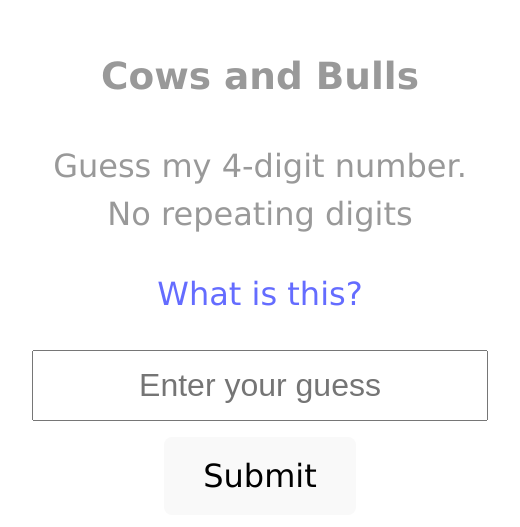
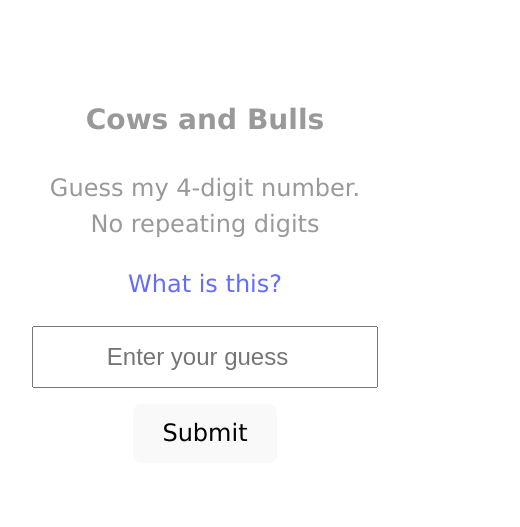
Before and after one commit to kamalx/supreme-bovines, a React (Vite) app: page / in a window 390 px wide. Shown: the part 143-670 px from the top of the page, 520 px wide, since content can reach past the window. Built offline with nearby package versions, Linux system fonts and the light colour scheme.

Commit message:
Add some tweaks for mobile

```diff
--- a/src/routes/Home.tsx
+++ b/src/routes/Home.tsx
@@ -71,7 +71,7 @@ const Home = () => {
       <p><a href="/about">What is this?</a></p>
       <form onSubmit={handleGuess}>
         <input
-          type="text"
+          type="number"
           value={guess}
           onChange={(e) => setGuess(e.target.value)}
           maxLength={4}
--- a/src/styles/App.scss
+++ b/src/styles/App.scss
@@ -17,3 +17,10 @@ input {
   padding: 1rem;
   text-align: center;
 }
+
+@media screen and (max-width: 420px) {
+  body {
+    width: 100vw;
+    font-size: 1.5em;
+  }
+}
```
